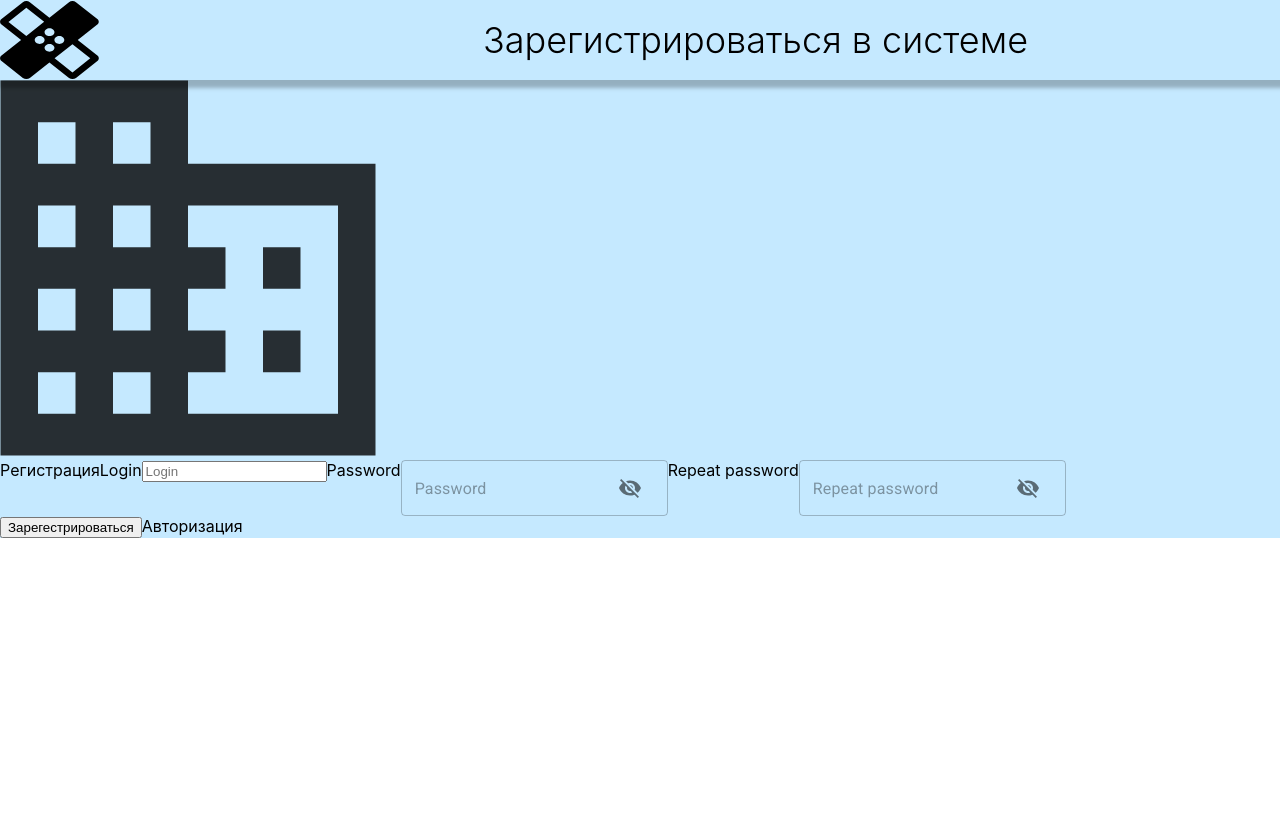
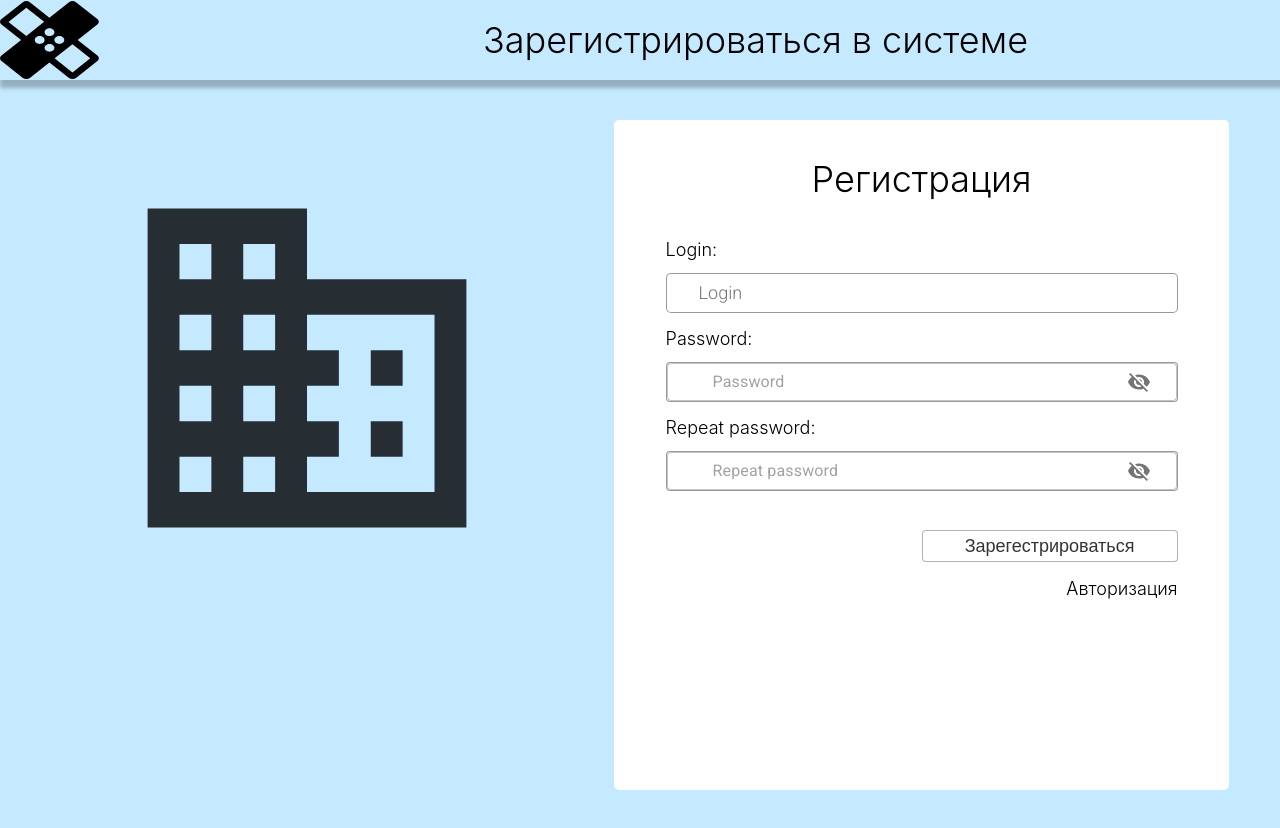
Before and after one commit to Dalpatov/HospitalFront2.0, a React (Create React App) app: page /registration in a window 1280 px wide. Shown: the top 828 px of the page. Before the commit the page ends 800 px from the top, so only its background shows below. Built offline with nearby package versions, Linux system fonts and the light colour scheme.

Commit message:
Create task2. Page of registration

```diff
--- a/src/App.js
+++ b/src/App.js
@@ -13,22 +13,12 @@ function App() {
   return (
 
     <div className="allPages">
-    {/* <Switch>
+     <Switch>
       <Route path='/maintab' component={MainTab}/>
       <Route path='/registration' component={RegistrationPage}/>
       <Route path='/autorization' component={AutorizationPage}/>
     </Switch>
     <Redirect from='/' to='/registration'/>
-    {localStorage.getItem('user')
-        ? <Switch><Redirect from='/' to='/maintab' /></Switch>
-        : window.location.href !== 'http://localhost:3000/autorization'
-        ? window.location.href !== 'http://localhost:3000/registration'
-        ? <Redirect from='/' to='/autorization' />
-        : null
-        : null
-      } */}
-
-      <RegistrationPage/>
    </div>
   );
 }
--- a/src/Autorization/AutorizationPage.js
+++ b/src/Autorization/AutorizationPage.js
@@ -16,7 +16,6 @@
 //     }).then(res => {
 //         setLoginIn('');
 //         setPasswordIn('');
-//         localStorage.setItem('user',login)
 //         history.push('/maintab');
 //     });
 //   }
--- a/src/Components/InputBox.js
+++ b/src/Components/InputBox.js
@@ -1,5 +1,4 @@
 import React, {useState} from 'react';
-
 import { makeStyles } from '@material-ui/core/styles';
 import IconButton from '@material-ui/core/IconButton';
 import OutlinedInput from '@material-ui/core/OutlinedInput';
@@ -31,7 +30,7 @@ return (
     type={showPassword ? 'text' : 'password'}
     value={password}
     placeholder={placeholder}
-    className="inp-box"
+    className="RegInput1"
     onChange={(e) => handleChange(e)}
     endAdornment={
      <InputAdornment position="end">
--- a/src/Registration/RegistrationPage.js
+++ b/src/Registration/RegistrationPage.js
@@ -1,10 +1,10 @@
-import React, {useState} from 'react';
-import {useHistory} from 'react-router-dom';
+import React, { useState } from 'react';
+import { useHistory } from 'react-router-dom';
 import axios from 'axios';
 import InputBox from '../Components/InputBox';
 import HeaderAll from '../Components/HeaderAll'
 import Bodypic from '../img/Bodypic.svg';
-
+import Registr from '../styles/Registr.css';
 
 function RegistrationPage(){
 
@@ -24,10 +24,8 @@ function RegistrationPage(){
         setLogin('');
         setPassword('');
         setReppassword('');
-        localStorage.setItem('user',login);
         history.push('/maintab');
-    });
-
+      });
   }
 
   const swapPage = () =>{
@@ -62,36 +60,43 @@ function RegistrationPage(){
           setErrorreppassword('');
         }
   }
-  //  const checkValid = () => {
-  //   {login !== "" &&
-  //   reppassword === password &&
-  //   password !== "" ?
-  //   addNewUser():
-  //   alert("Пароли должны совпадать, введите заново")}
-  //  }
+   const checkValid = () => {
+    {login !== "" &&
+    reppassword === password &&
+    password !== "" ?
+    addNewUser():
+    alert("Пароли должны совпадать, введите заново")}
+   }
 
 return(
   <div>
     <HeaderAll name='Зарегистрироваться в системе'/>
-      <div className="bodySvg">
-        <img src={Bodypic}></img>
-        <div className="inputLabel">
-          <span>Регистрация</span>
-          <span>Login</span>
-          <input onChange = {e=> loginHandler(e)}
+      <div className="bodyStyleSvg">
+        <img className="bodyPic" src={Bodypic}></img>
+        <div className="RegistrationBox">
+          <span className="RegSpan">Регистрация</span>
+          <span className="RegLogin">Login:</span>
+          <input className="RegInput1" onChange = {e=> loginHandler(e)}
             value={login}
             name="login"
             type="text"
             placeholder="Login">
           </input>
-          <label>Password</label>
-          <InputBox placeholder='Password' setPassword={setPassword} password={password}/>
-          <label>Repeat password</label>
-          <InputBox placeholder='Repeat password' setPassword={setPassword} password={password}/>
-            <div className="RightClickst">
-              <button onClick={()=> addNewUser()}> Зарегестрироваться</button>
-              <label onClick={()=>swapPage()}>Авторизация</label>
-            </div>
+          <label className="RegLogin">Password:</label>
+          <InputBox placeholder='Password'
+            setPassword={setPassword}
+            password={password}/>
+          <label className="RegLogin">Repeat password:</label>
+          <InputBox placeholder='Repeat password'
+            setPassword={setReppassword}
+            password={reppassword}/>
+              <div className="UserBox">
+                <button className="newUserButton" onClick={()=> checkValid()}> Зарегестрироваться</button>
+                <label className="RegLabel"
+                onClick={()=>swapPage()}>
+                Авторизация
+                </label>
+              </div>
         </div>
       </div>
   </div>
--- /dev/null
+++ b/src/styles/Registr.css
@@ -0,0 +1,88 @@
+.bodyStyleSvg {
+  display:flex;
+  height: 800px;
+}
+
+.bodyPic {
+  margin: 10vw;
+  width: 28vw;
+  height: 40vh;
+}
+
+.RegistrationBox {
+  display: flex;
+  flex-direction: column;
+  background: white;
+  width: 40vw;
+  margin-top: 5vh;
+  padding: 0 4vw 0 4vw;
+  border-radius: 5px;
+  margin-bottom: 7%;
+}
+
+.RegSpan {
+  display: flex;
+  justify-content: center;
+  margin: 3vw;
+  font-style: normal;
+  font-weight: 300;
+  font-size: 36px;
+  line-height: 42px;
+  color: #000000;
+}
+
+.RegLogin {
+  margin: 0 1vw 1vw 0;
+  font-style: normal;
+  font-weight: 300;
+  font-size: 18px;
+  line-height: 21px;
+}
+
+.RegInput1 {
+  margin: 0 0 3% 0;
+  height: 40px;
+  background: white;
+  border: 1px solid rgba(0, 0, 0, 0.4);
+  border-radius: 5px;
+  box-sizing: border-box;
+  font-family: Roboto;
+  font-size: 18px;
+  font-style: normal;
+  font-weight: 300;
+  padding-left: 2.5vw;
+}
+
+.UserBox {
+  display:flex;
+  flex-direction: column;
+  width: 100%;
+  max-width: 50%;
+  margin-left: auto;
+  text-align: right;
+}
+
+.newUserButton {
+  height: 4vh;
+  max-width: 400px;
+  margin-top: 3vh;
+  font-style: normal;
+  font-weight: 300;
+  font-size: 18px;
+  line-height: 21px;
+  background: white;
+  border: 1px solid rgba(0, 0, 0, 0.3);
+  box-sizing: border-box;
+  border-radius: 4px;
+  color: rgba(0, 0, 0, 0.8);
+  align-items: center;
+}
+
+.RegLabel {
+  margin-top: 2vh;
+  justify-content: center;
+  font-style: normal;
+  font-weight: 300;
+  font-size: 18px;
+  line-height: 21px;
+}
```
Also changed, not shown: src/Components/HeaderAll.js (+4 -4 lines), src/styles/HeaderAll.css (+0 -24 lines), src/img/Bodypic.svg.
